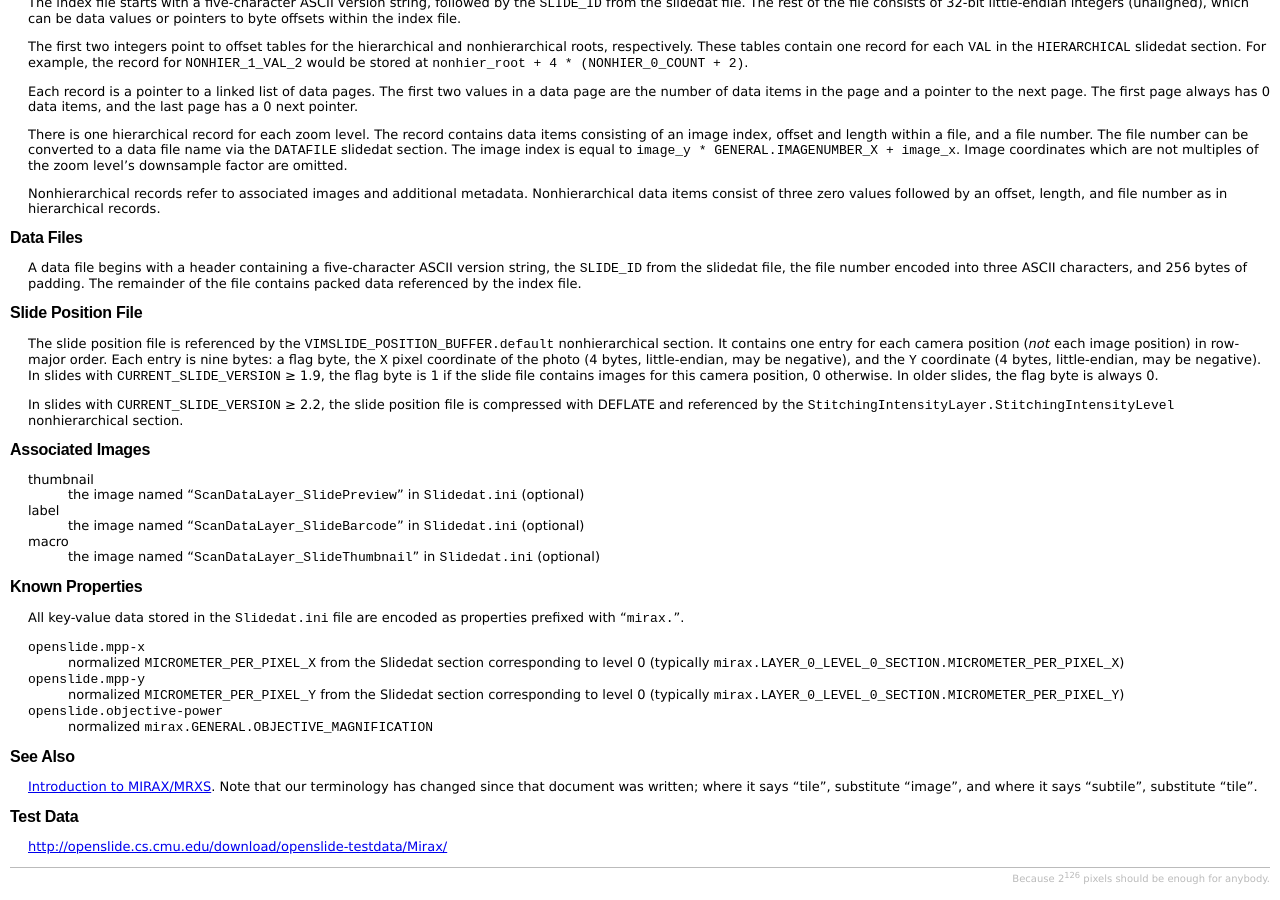
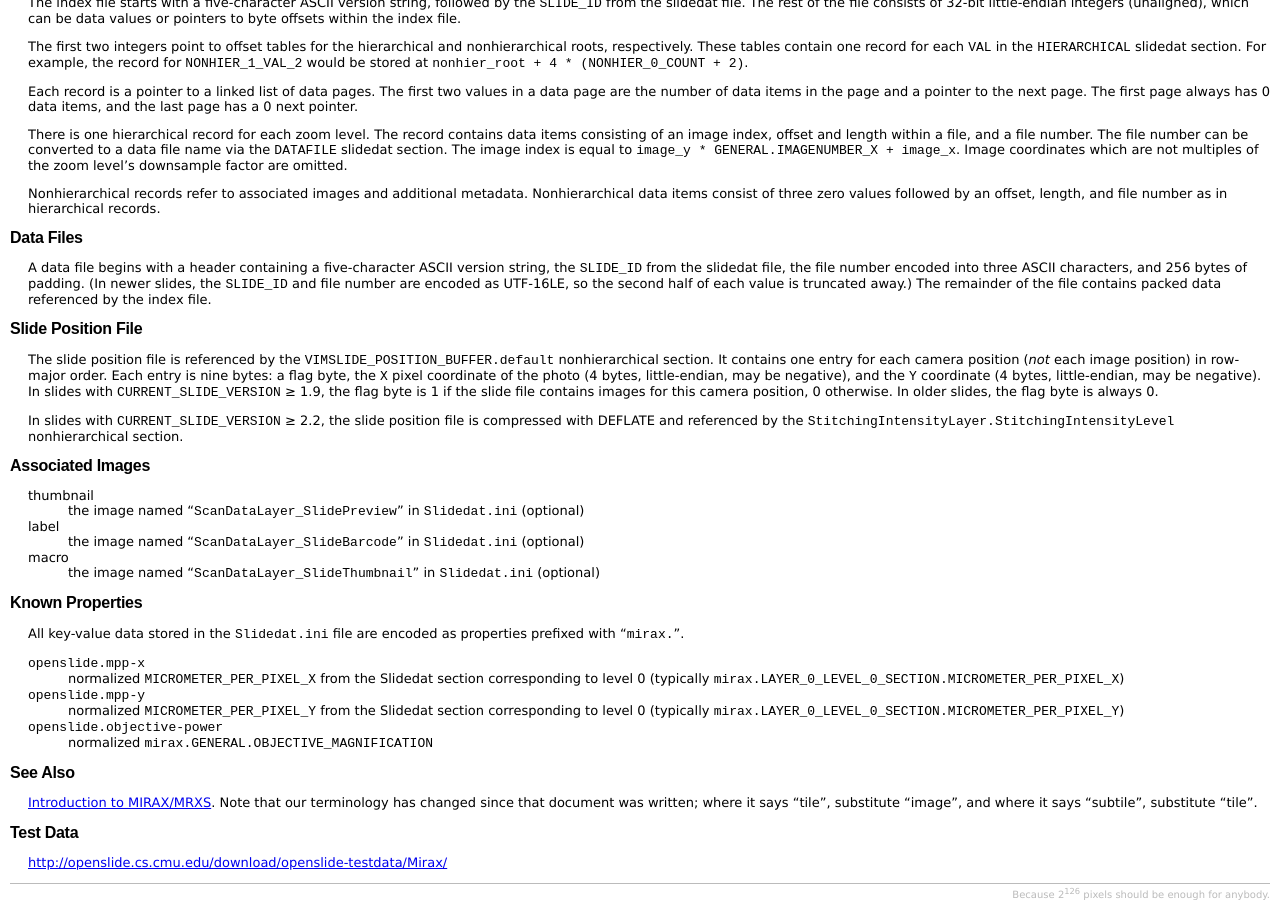
Before and after one commit to openslide/openslide.github.io, a Jekyll site: the page built from formats/mirax/index.markdown, in a window 1280 px wide and 900 px high, scrolled down 617 px. Built offline with Jekyll 4.4.1, drawn with Linux system fonts in a browser that asks for light colours; comment, search, counter and statistics services are not loaded.

Commit message:
mirax: Data file headers in newer slides use truncated UTF-16LE

```diff
--- a/formats/mirax/index.markdown
+++ b/formats/mirax/index.markdown
@@ -82,8 +82,10 @@ Data Files
 
 A data file begins with a header containing a five-character ASCII version
 string, the `SLIDE_ID` from the slidedat file, the file number encoded into
-three ASCII characters, and 256 bytes of padding.  The remainder of the
-file contains packed data referenced by the index file.
+three ASCII characters, and 256 bytes of padding.  (In newer slides, the
+`SLIDE_ID` and file number are encoded as UTF-16LE, so the second half of
+each value is truncated away.)  The remainder of the file contains packed
+data referenced by the index file.
 
 Slide Position File
 -------------------
```
